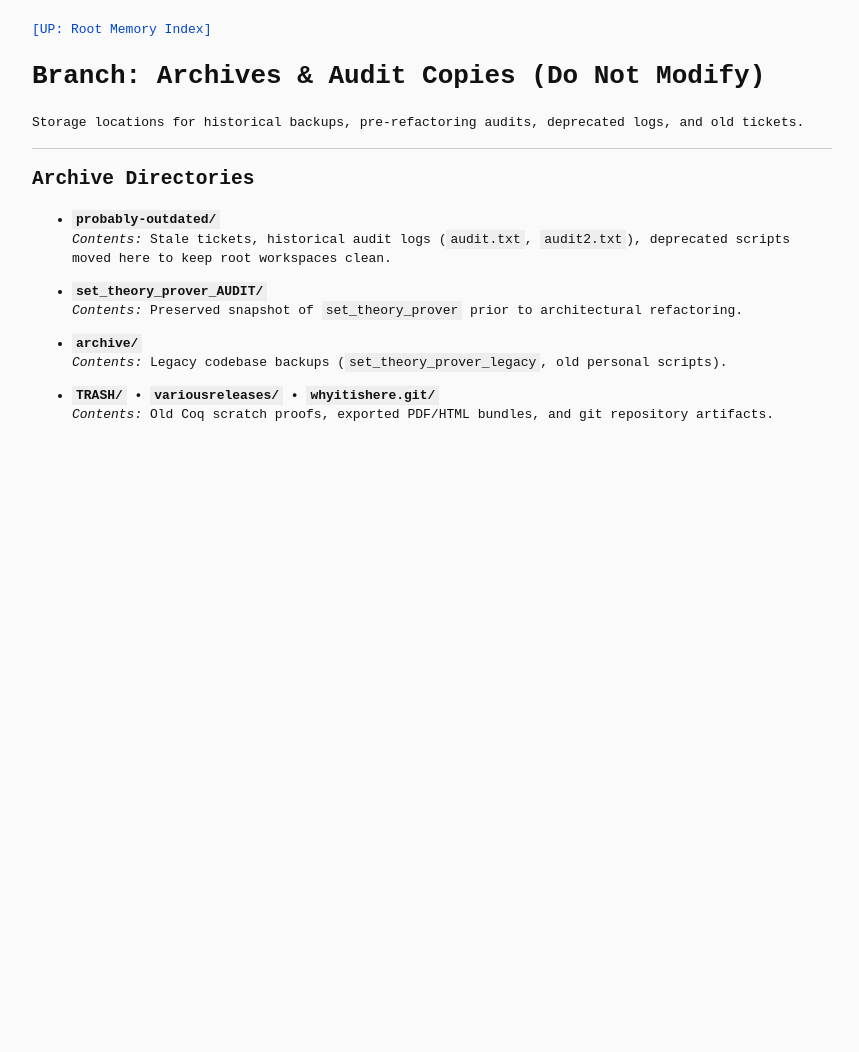
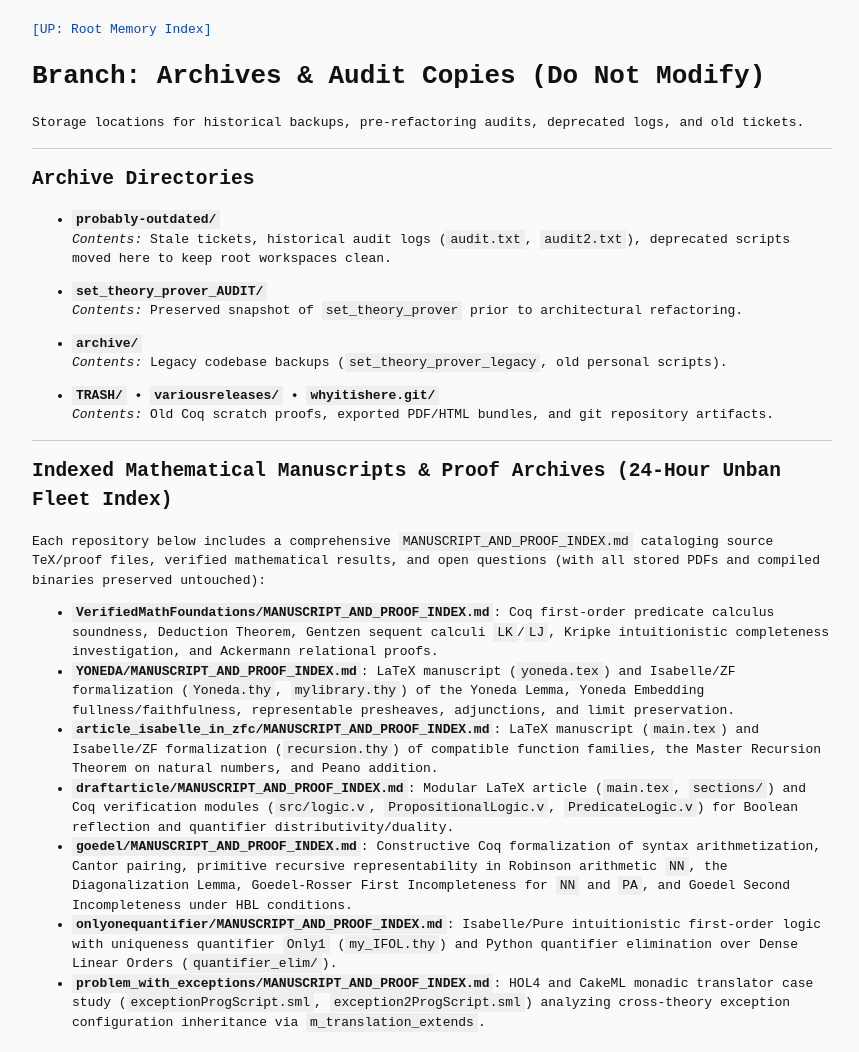
Before and after one commit to georgydunaev/catalog, a plain HTML site: page branches/archives.html in a window 1280 px wide. Shown: the whole page, without its empty margins (208-1067 px from the left). Before the commit the page ends 800 px from the top, so only its background shows below. Drawn offline with Linux system fonts and the light colour scheme.

Commit message:
Sync cognitive catalog for 11-agent fleet and 24-hour unban

```diff
--- a/branches/archives.html
+++ b/branches/archives.html
@@ -41,5 +41,19 @@ pre, code { font-family: monospace; background: #eee; padding: 2px 4px; }
   </li>
 </ul>
 
+<hr>
+
+<h2>Indexed Mathematical Manuscripts &amp; Proof Archives (24-Hour Unban Fleet Index)</h2>
+<p>Each repository below includes a comprehensive <code>MANUSCRIPT_AND_PROOF_INDEX.md</code> cataloging source TeX/proof files, verified mathematical results, and open questions (with all stored PDFs and compiled binaries preserved untouched):</p>
+<ul>
+  <li><strong><code>VerifiedMathFoundations/MANUSCRIPT_AND_PROOF_INDEX.md</code></strong>: Coq first-order predicate calculus soundness, Deduction Theorem, Gentzen sequent calculi <code>LK</code>/<code>LJ</code>, Kripke intuitionistic completeness investigation, and Ackermann relational proofs.</li>
+  <li><strong><code>YONEDA/MANUSCRIPT_AND_PROOF_INDEX.md</code></strong>: LaTeX manuscript (<code>yoneda.tex</code>) and Isabelle/ZF formalization (<code>Yoneda.thy</code>, <code>mylibrary.thy</code>) of the Yoneda Lemma, Yoneda Embedding fullness/faithfulness, representable presheaves, adjunctions, and limit preservation.</li>
+  <li><strong><code>article_isabelle_in_zfc/MANUSCRIPT_AND_PROOF_INDEX.md</code></strong>: LaTeX manuscript (<code>main.tex</code>) and Isabelle/ZF formalization (<code>recursion.thy</code>) of compatible function families, the Master Recursion Theorem on natural numbers, and Peano addition.</li>
+  <li><strong><code>draftarticle/MANUSCRIPT_AND_PROOF_INDEX.md</code></strong>: Modular LaTeX article (<code>main.tex</code>, <code>sections/</code>) and Coq verification modules (<code>src/logic.v</code>, <code>PropositionalLogic.v</code>, <code>PredicateLogic.v</code>) for Boolean reflection and quantifier distributivity/duality.</li>
+  <li><strong><code>goedel/MANUSCRIPT_AND_PROOF_INDEX.md</code></strong>: Constructive Coq formalization of syntax arithmetization, Cantor pairing, primitive recursive representability in Robinson arithmetic <code>NN</code>, the Diagonalization Lemma, Goedel-Rosser First Incompleteness for <code>NN</code> and <code>PA</code>, and Goedel Second Incompleteness under HBL conditions.</li>
+  <li><strong><code>onlyonequantifier/MANUSCRIPT_AND_PROOF_INDEX.md</code></strong>: Isabelle/Pure intuitionistic first-order logic with uniqueness quantifier <code>Only1</code> (<code>my_IFOL.thy</code>) and Python quantifier elimination over Dense Linear Orders (<code>quantifier_elim/</code>).</li>
+  <li><strong><code>problem_with_exceptions/MANUSCRIPT_AND_PROOF_INDEX.md</code></strong>: HOL4 and CakeML monadic translator case study (<code>exceptionProgScript.sml</code>, <code>exception2ProgScript.sml</code>) analyzing cross-theory exception configuration inheritance via <code>m_translation_extends</code>.</li>
+</ul>
+
 </body>
 </html>
```
Also changed, not shown: 1 other file.
